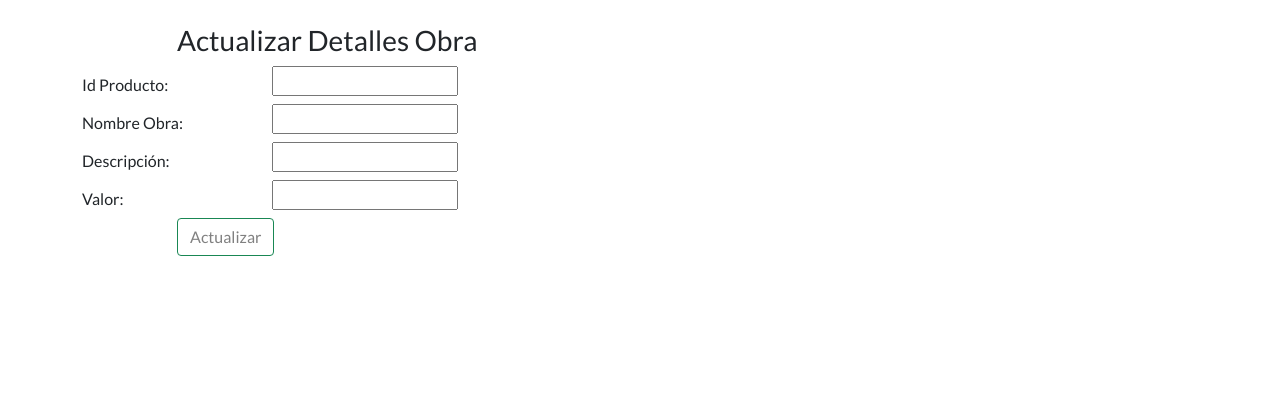
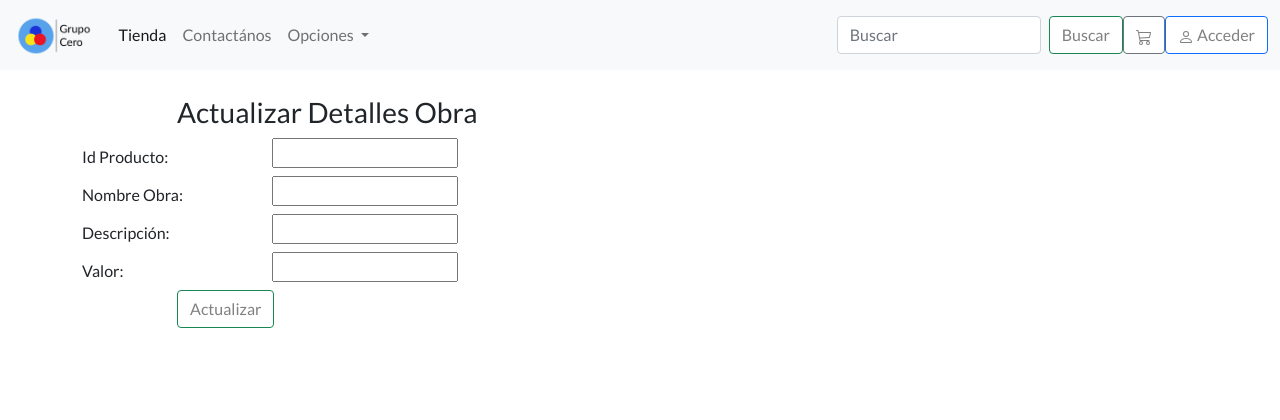
Before and after one commit to Nellybg/paginaweb, a Django app: template PruebaDeisne/products/templates/edit.html in a window 1280 px wide. Shown: the top 420 px of the page. Run offline with Django 4.2, Linux system fonts and the light colour scheme; the template is opened without the code that fills it, so the values that code supplies are empty.

Commit message:
estética edit

```diff
--- a/PruebaDeisne/products/templates/edit.html
+++ b/PruebaDeisne/products/templates/edit.html
@@ -18,6 +18,63 @@
 </head>
 
 <body>
+    <nav class="navbar navbar-expand-lg navbar-light bg-light fixed-top">
+        <div class="container-fluid">
+            <a class="navbar-brand" href="index"> <img src="{% static 'img/iconos/logo.png' %}" href="index" alt=""
+                    height="44"></a>
+            <button class="navbar-toggler" type="button" data-bs-toggle="collapse"
+                data-bs-target="#navbarSupportedContent" aria-controls="navbarSupportedContent" aria-expanded="false"
+                aria-label="Toggle navigation">
+                <span class="navbar-toggler-icon"></span>
+            </button>
+            <div class="collapse navbar-collapse" id="navbarSupportedContent">
+                <ul class="navbar-nav me-auto mb-2 mb-lg-0">
+                    <li class="nav-item">
+                        <a class="nav-link active" aria-current="page" href="tienda">Tienda</a>
+                    </li>
+                    <li class="nav-item">
+                        <a class="nav-link" href="contacto">Contactános</a>
+                    </li>
+                    <li class="nav-item dropdown">
+                        <a class="nav-link dropdown-toggle" href="#" id="navbarDropdown" role="button"
+                            data-bs-toggle="dropdown" aria-expanded="false">
+                            Opciones
+                        </a>
+                        <ul class="dropdown-menu" aria-labelledby="navbarDropdown">
+                            <li><a class="dropdown-item" href="#">Action</a></li>
+                            <li><a class="dropdown-item" href="#">Another action</a></li>
+                            <li>
+                                <hr class="dropdown-divider">
+                            </li>
+                            <li><a class="dropdown-item" href="#">Something else here</a></li>
+                        </ul>
+                    </li>
+                </ul>
+                <form class="d-flex">
+                    <input class="form-control me-2" type="search" placeholder="Buscar" aria-label="Search">
+                    <button class="btn btn-outline-success" type="submit">Buscar</button>
+                </form>
+                <a href="carrito.html" type="button" class="btn btn-secondary">
+                    <svg xmlns="http://www.w3.org/2000/svg" width="16" height="16" fill="currentColor"
+                        class="bi bi-cart3" viewBox="0 0 16 16">
+                        <path
+                            d="M0 1.5A.5.5 0 0 1 .5 1H2a.5.5 0 0 1 .485.379L2.89 3H14.5a.5.5 0 0 1 .49.598l-1 5a.5.5 0 0 1-.465.401l-9.397.472L4.415 11H13a.5.5 0 0 1 0 1H4a.5.5 0 0 1-.491-.408L2.01 3.607 1.61 2H.5a.5.5 0 0 1-.5-.5zM3.102 4l.84 4.479 9.144-.459L13.89 4H3.102zM5 12a2 2 0 1 0 0 4 2 2 0 0 0 0-4zm7 0a2 2 0 1 0 0 4 2 2 0 0 0 0-4zm-7 1a1 1 0 1 1 0 2 1 1 0 0 1 0-2zm7 0a1 1 0 1 1 0 2 1 1 0 0 1 0-2z">
+                        </path>
+                    </svg>
+                </a>
+                <a href="login" type="button" class="btn btn-primary">
+                    <svg xmlns="http://www.w3.org/2000/svg" width="16" height="16" fill="currentColor"
+                        class="bi bi-person" viewBox="0 0 16 16">
+                        <path
+                            d="M8 8a3 3 0 1 0 0-6 3 3 0 0 0 0 6zm2-3a2 2 0 1 1-4 0 2 2 0 0 1 4 0zm4 8c0 1-1 1-1 1H3s-1 0-1-1 1-4 6-4 6 3 6 4zm-1-.004c-.001-.246-.154-.986-.832-1.664C11.516 10.68 10.289 10 8 10c-2.29 0-3.516.68-4.168 1.332-.678.678-.83 1.418-.832 1.664h10z">
+                        </path>
+                    </svg>
+                    Acceder
+                </a>
+            </div>
+        </div>
+    </nav><br><br><br>
+
     <form method="POST" class="post-form" action="/update/{{products.id}}">
         {% csrf_token %}
         <div class="container">
```
